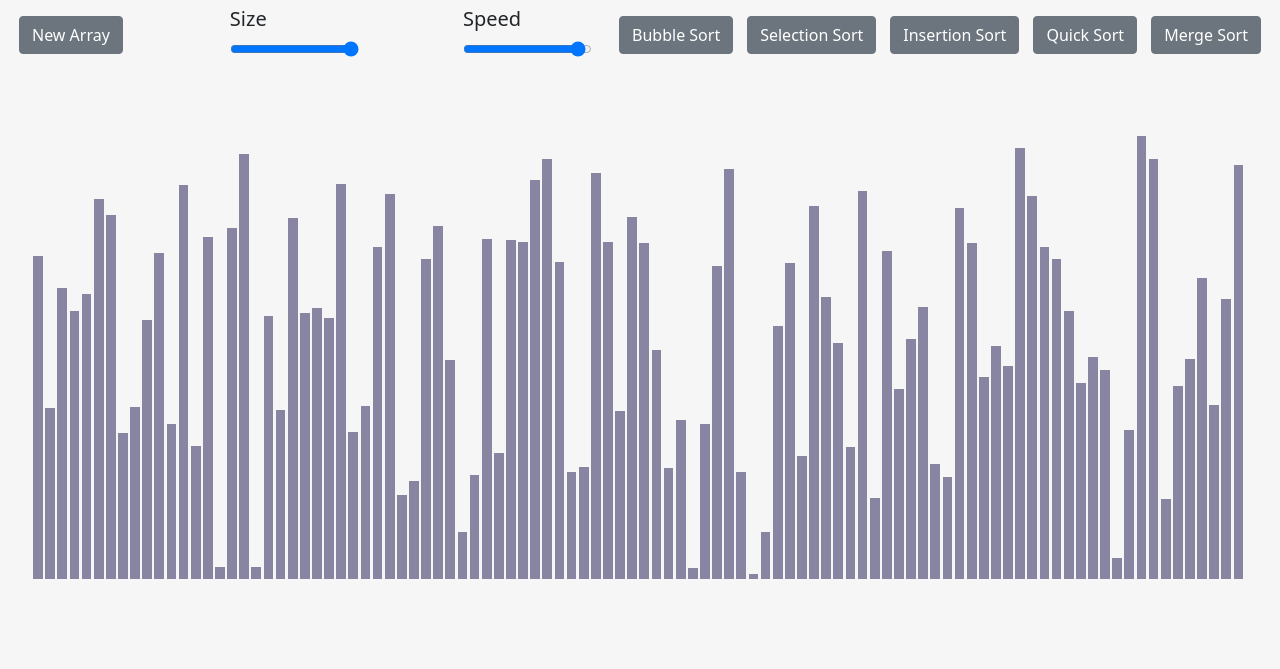
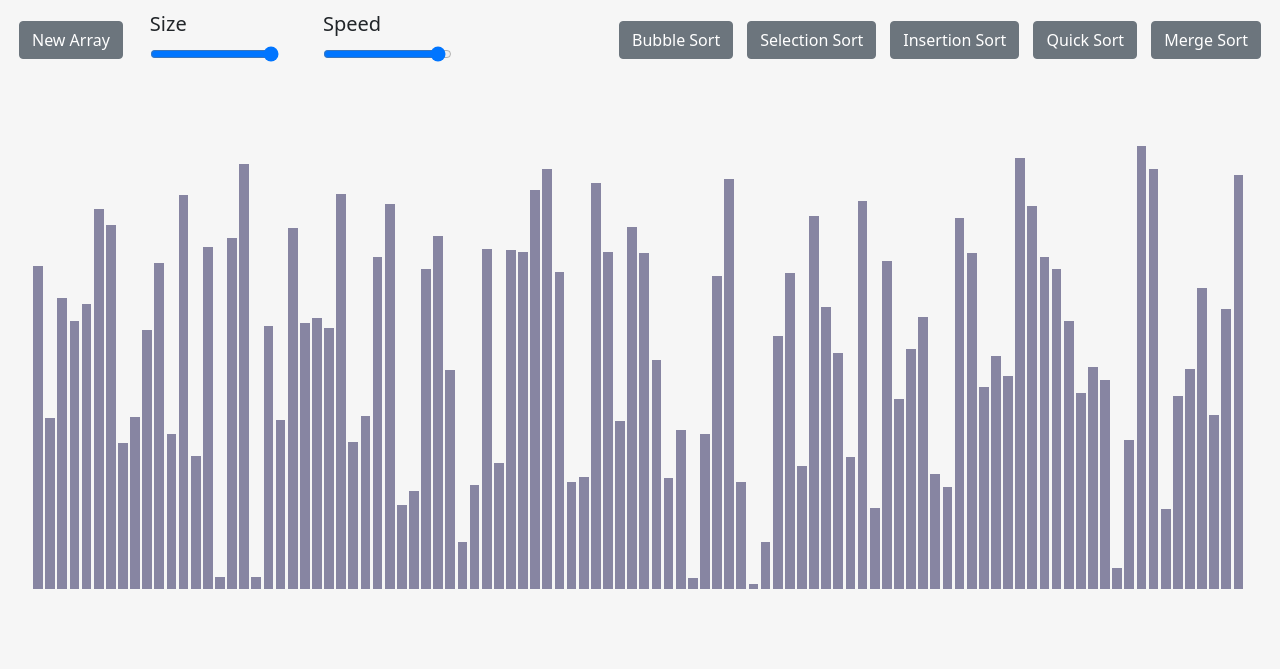
Before and after one commit to Sharma-Yuvraj/Sorting-Visualizer, a plain HTML site: page index.html in a window 1280 px wide. Shown: the part 131-800 px from the top of the page. Drawn offline with nearby package versions, Linux system fonts and the light colour scheme.

Commit message:
updated sorting.css

```diff
--- a/sorting.css
+++ b/sorting.css
@@ -51,14 +51,12 @@
 h5{
     margin: 0px 0px 0% 0%;
 }
-.range{
-    display :block;
-}
 .size{
-    margin:0px 100px;
+    margin:5px 20px;
     display:inline-block;
 }
 .speed{
+    margin:5px 20px;
     display:inline-block;
 }
 .bar_comp{
```
